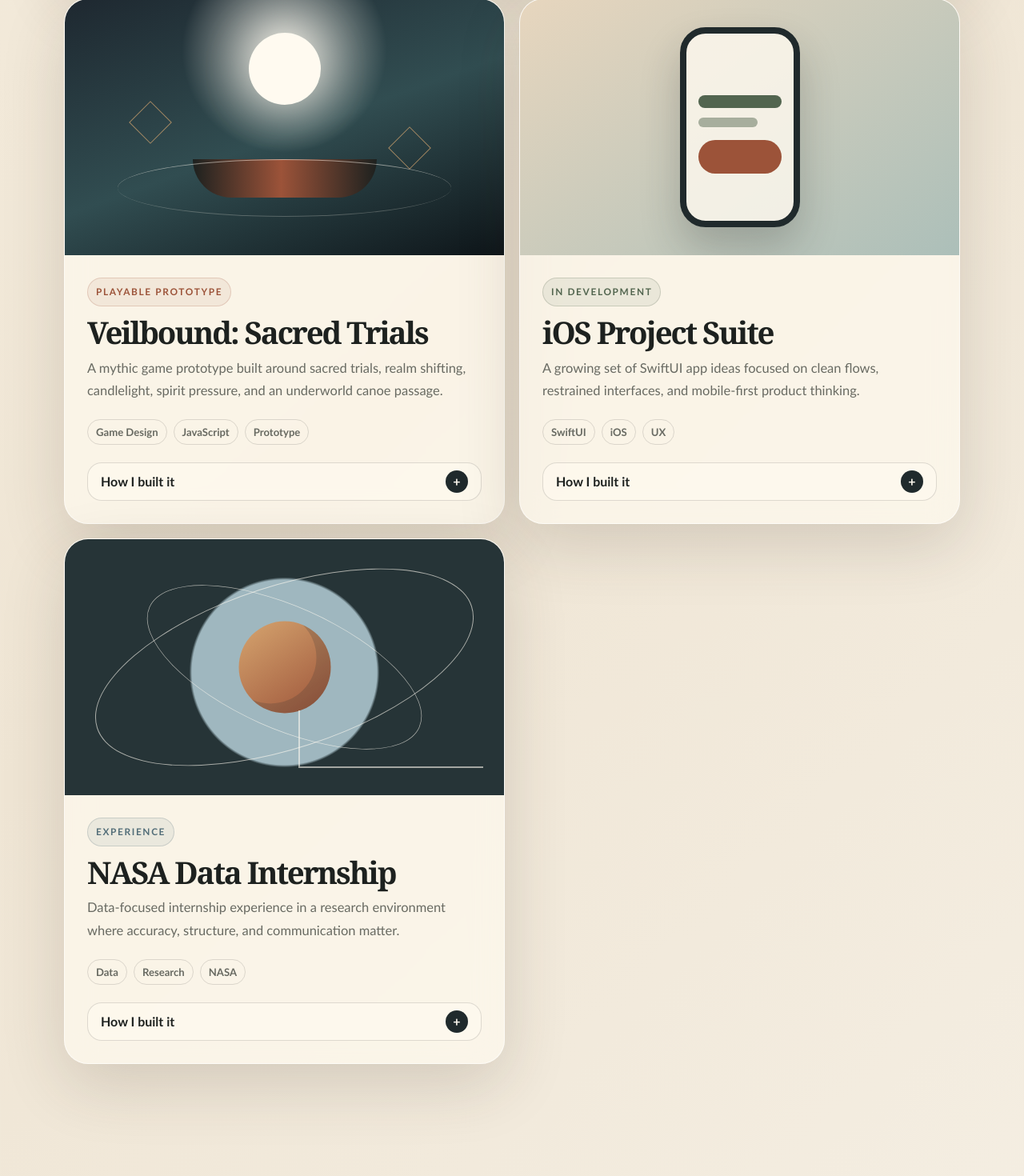
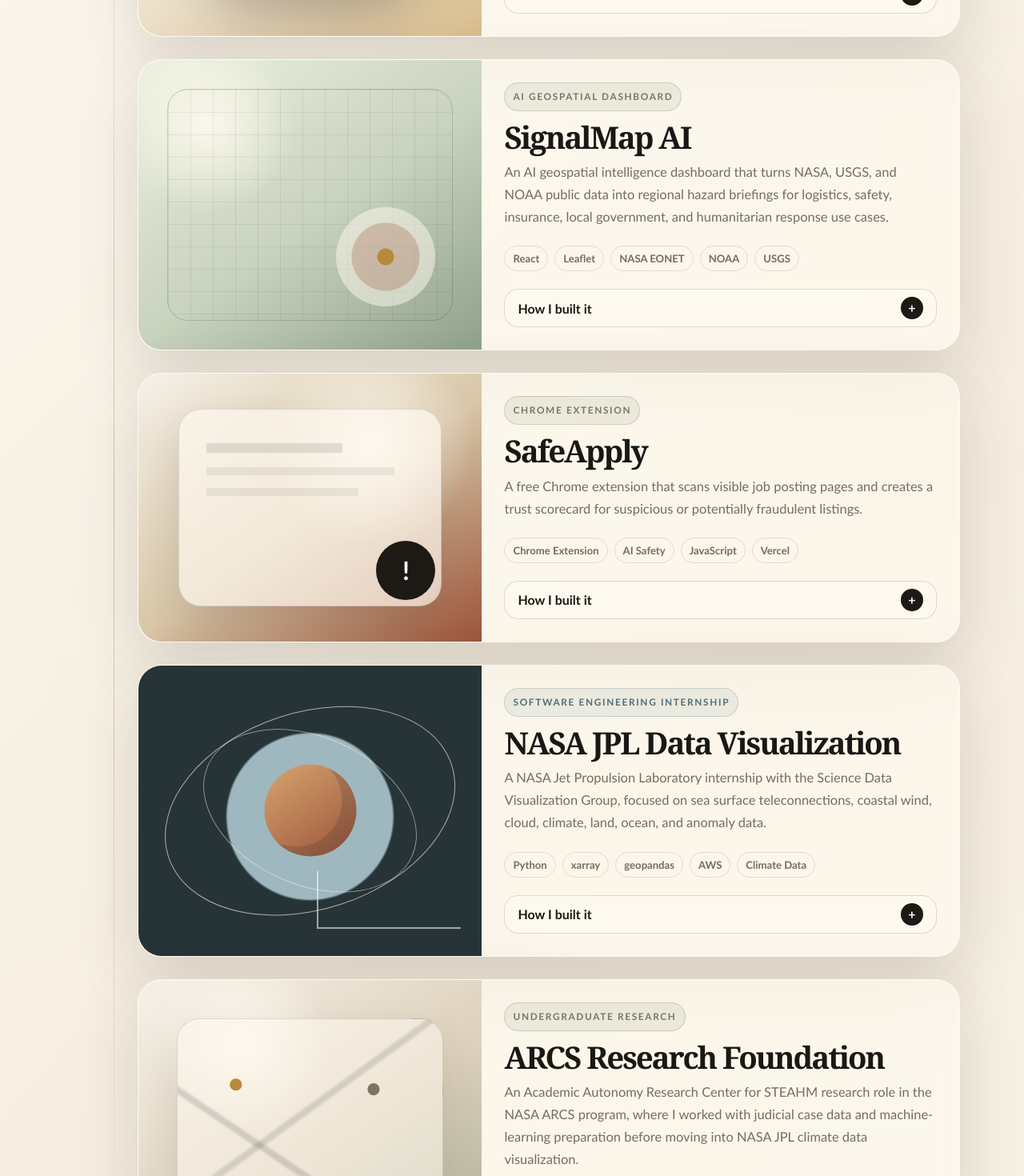
Before and after one commit to Stp155906/portfolio, a React (Vite) app: page / in a window 1280 px wide. Shown: the part 1600-3070 px from the top of the page at 80% size. Built offline with nearby package versions, Linux system fonts and the light colour scheme.

Commit message:
Refine portfolio timeline projects

```diff
--- a/src/main.jsx
+++ b/src/main.jsx
@@ -12,63 +12,91 @@
 const projects = [
   {
     title: "Castella",
+    year: "2026",
     status: "iOS MVP",
     tone: "castella",
     summary:
-      "A SwiftUI astrology app with Apple Sign-In, Firebase-backed profiles, premium subscriptions, onboarding, push alert preferences, ephemeris data, retrograde forecasts, numerology, and astrocartography tools.",
-    tags: ["SwiftUI", "Firebase", "StoreKit"],
+      "A SwiftUI mobile product prototype for personalized astronomy and ephemeris-based insights, built around a market gap I noticed in tools that have rich celestial data but weaker onboarding, interaction design, and product structure.",
+    tags: ["SwiftUI", "Firebase Auth", "Subscriptions", "Push Alerts", "Ephemeris Data"],
     link: castellaPrototypeUrl,
     linkLabel: "Open Castella web prototype",
     secondaryLink: castellaAppetizeUrl,
     secondaryLinkLabel: "Open interactive iOS demo",
     steps: [
-      "I started by shaping the product story: a cosmic companion app that makes astrology tools feel visual, modern, and personal.",
+      "I started from a market gap: many celestial-data products expose complex information, but do not always make the mobile experience clear, polished, or easy to personalize.",
       "I created an Appetize iOS demo so people can try the prototype in a browser without installing it.",
-      "I mapped the onboarding, account, birthday, premium, and alert flows before building the SwiftUI app structure.",
-      "I connected Firebase auth/profile data, Qonversion subscriptions, push-alert preferences, and astrology data services so the MVP can keep expanding.",
+      "I mapped onboarding, account, birthday, premium, alert, and data-discovery flows before building the SwiftUI app structure.",
+      "I connected Firebase auth/profile data, Qonversion subscriptions, push-alert preferences, and ephemeris-based timing data so the MVP can grow into a more complete product system.",
     ],
   },
   {
-    title: "Veilbound: Sacred Trials",
-    status: "Playable prototype",
-    tone: "veilbound",
+    title: "SignalMap AI",
+    year: "2026",
+    status: "AI Geospatial Dashboard",
+    tone: "signalmap",
     summary:
-      "A mythic game prototype built around sacred trials, realm shifting, candlelight, spirit pressure, and an underworld canoe passage.",
-    tags: ["Game Design", "JavaScript", "Prototype"],
+      "An AI geospatial intelligence dashboard that turns NASA, USGS, and NOAA public data into regional hazard briefings for logistics, safety, insurance, local government, and humanitarian response use cases.",
+    tags: ["React", "Leaflet", "NASA EONET", "NOAA", "USGS"],
+    link: "https://signalmap-ai.vercel.app/",
+    linkLabel: "Open live demo",
     steps: [
-      "I defined the core loop first: enter the trial, shift realms, collect candlelight, and survive the passage.",
-      "I prototyped the realm-shift mechanic and canoe trial so the gameplay could be tested before final assets existed.",
-      "I used atmosphere, motion, and symbolic visuals to communicate the world while the larger game direction is still forming.",
+      "I started with the decision problem: people need regional hazard information that is easier to scan, compare, and act on.",
+      "I built a live map layer with public event feeds, risk scoring, source-aware cards, and role-specific decision lenses.",
+      "I integrated NASA EONET, USGS earthquake feeds, and NOAA/NWS alerts using React, Vite, Leaflet, and Vercel.",
+      "I used AI-assisted development workflows to speed up architecture planning, implementation, and iteration.",
     ],
   },
   {
-    title: "iOS Project Suite",
-    status: "In development",
-    tone: "ios",
+    title: "SafeApply",
+    year: "2026",
+    status: "Chrome Extension",
+    tone: "safeapply",
     summary:
-      "A growing set of SwiftUI app ideas focused on clean flows, restrained interfaces, and mobile-first product thinking.",
-    tags: ["SwiftUI", "iOS", "UX"],
+      "A free Chrome extension that scans visible job posting pages and creates a trust scorecard for suspicious or potentially fraudulent listings.",
+    tags: ["Chrome Extension", "AI Safety", "JavaScript", "Vercel"],
+    link: "https://safeapply-ai.vercel.app/",
+    linkLabel: "Open live demo",
+    secondaryLink: "https://github.com/Stp155906/safeapply",
+    secondaryLinkLabel: "View GitHub repo",
     steps: [
-      "I start with the user flow and interface structure before writing production screens.",
-      "I use Figma, sketches, or rough wireframes to clarify the experience and visual direction.",
-      "I translate the design into SwiftUI components with responsive layout, animation, and reusable interaction patterns.",
+      "I focused on a real safety problem: students and early-career applicants need help spotting risky job posts before sharing personal documents.",
+      "I designed warnings around suspicious recruiter behavior, bank-detail requests, unpaid labor, resumes, and personal-document red flags.",
+      "I built the front-end and extension workflow with modern web tools, then deployed the live project with Vercel.",
     ],
   },
   {
-    title: "NASA Data Internship",
-    status: "Experience",
+    title: "NASA JPL Data Visualization",
+    year: "2022",
+    status: "Software Engineering Internship",
     tone: "data",
     summary:
-      "Data-focused internship experience in a research environment where accuracy, structure, and communication matter.",
-    tags: ["Data", "Research", "NASA"],
-    link: nasaRepoUrl,
-    linkLabel: "View internship repo",
+      "A NASA Jet Propulsion Laboratory internship with the Science Data Visualization Group, focused on sea surface teleconnections, coastal wind, cloud, climate, land, ocean, and anomaly data.",
+    tags: ["Python", "xarray", "geopandas", "AWS", "Climate Data"],
+    link: "https://github.com/sea-surface-teleconnections/jupyter-examples",
+    linkLabel: "View NASA notebook repo",
     steps: [
-      "I worked with real-world climate data and focused on making the information usable for analysis and visualization.",
-      "I organized data into clearer structures so patterns, relationships, and outputs could be easier to work with.",
-      "I learned how important cleaning, explaining, and delivering data is when other people need to trust the result.",
+      "I supported research on sea surface teleconnections and climate patterns as a NASA Fellowship software engineering intern.",
+      "I developed Python notebook tutorials for accessing Earth science data through AWS and preprocessing large climate datasets.",
+      "I built visualizations and animated representations to make complex environmental data clearer for research communication.",
+      "I explored an iOS application concept for interactive climate data visualizations and software-tool guidance.",
     ],
   },
+  {
+    title: "ARCS Research Foundation",
+    year: "2021",
+    status: "Undergraduate Research",
+    tone: "arcs",
+    summary:
+      "An Academic Autonomy Research Center for STEAHM research role in the NASA ARCS program, where I worked with judicial case data and machine-learning preparation before moving into NASA JPL climate data visualization.",
+    tags: ["Python", "Pandas", "TensorFlow", "NER", "Research"],
+    steps: [
+      "I began with research data preparation: dynamically filtering more than 40,000 California judicial cases for Named Entity Recognition workflows.",
+      "I used Python, Pandas, TensorFlow, and Google Colab to improve clarity in uneven entity distribution and case-data processing.",
+      "That research foundation helped lead into my NASA JPL internship, where I shifted from legal data preparation into climate and Earth science visualization.",
+    ],
+  },
+
+
 ];
 
 function App() {
@@ -167,28 +195,29 @@
   return (
     <section id="work" className="work-section" aria-labelledby="work-title">
       <div className="section-heading" data-reveal>
-        <p className="eyebrow">Selected work</p>
-        <h2 id="work-title">Projects with room to grow.</h2>
+        <p className="eyebrow">Build timeline</p>
+        <h2 id="work-title">A timeline of shipped prototypes, AI tools, and research work.</h2>
         <p>
-          Unfinished projects can still communicate direction. These visual placeholders describe the intended features
-          now, then can become screenshots, trailers, App Store links, or GitHub repos later.
+          This section follows the way I build: define the problem, prototype the interaction, connect the data or system,
+          and make the result easy for someone else to understand or try.
         </p>
       </div>
 
-      <div className="project-grid">
-        {projects.map((project, index) => (
-          <ProjectCard key={project.title} project={project} featured={index === 0} />
+      <div className="project-timeline">
+        {projects.map((project) => (
+          <ProjectCard key={project.title} project={project} />
         ))}
       </div>
     </section>
   );
 }
 
-function ProjectCard({ project, featured }) {
+function ProjectCard({ project }) {
   const [isOpen, setIsOpen] = useState(false);
 
   return (
-    <article className={`project-card ${featured ? "featured" : ""}`} data-reveal>
+    <article className="project-card timeline-card" data-reveal>
+      <div className="timeline-marker" aria-hidden="true">{project.year}</div>
       <ProjectVisual tone={project.tone} />
       <div className="project-copy">
         <p className={`status ${project.tone}`}>{project.status}</p>
--- a/src/styles.css
+++ b/src/styles.css
@@ -1,15 +1,15 @@
 :root {
   color-scheme: light;
-  --paper: #f6f1e8;
-  --paper-soft: #fffaf0;
-  --ink: #1d211f;
-  --muted: #686a62;
-  --line: rgba(29, 33, 31, 0.14);
-  --moss: #52654f;
-  --cedar: #9c5339;
-  --clay: #d6a56f;
-  --sky: #a9c7c6;
-  --night: #202a2c;
+  --paper: #fbf7ef;
+  --paper-soft: #fffdf7;
+  --ink: #191815;
+  --muted: #746d60;
+  --line: rgba(25, 24, 21, 0.12);
+  --moss: #7b765f;
+  --cedar: #b88a39;
+  --clay: #d8b66d;
+  --sky: #efe6d4;
+  --night: #1d1a15;
   --shadow: 0 26px 80px rgba(54, 45, 31, 0.16);
   --radius: 30px;
   --scroll: 0;
@@ -34,9 +34,9 @@
   min-height: 100vh;
   color: var(--ink);
   background:
-    radial-gradient(circle at 12% 18%, rgba(214, 165, 111, 0.35), transparent 28rem),
-    radial-gradient(circle at 85% 8%, rgba(169, 199, 198, 0.42), transparent 32rem),
-    linear-gradient(135deg, #f7f0e2 0%, #efe5d4 42%, #f9f6ef 100%);
+    radial-gradient(circle at 14% 12%, rgba(216, 182, 109, 0.22), transparent 28rem),
+    radial-gradient(circle at 82% 10%, rgba(255, 253, 247, 0.95), transparent 28rem),
+    linear-gradient(135deg, #fffdf7 0%, #f5eddf 52%, #fbf7ef 100%);
   font-family: "Avenir Next", Avenir, "Gill Sans", Candara, sans-serif;
   overflow-x: hidden;
 }
@@ -440,20 +440,51 @@
   margin-bottom: 34px;
 }
 
-.project-grid {
+.project-timeline {
+  position: relative;
   display: grid;
-  grid-template-columns: repeat(2, minmax(0, 1fr));
-  gap: 18px;
+  gap: 28px;
+}
+
+.project-timeline::before {
+  position: absolute;
+  top: 24px;
+  bottom: 24px;
+  left: 62px;
+  width: 1px;
+  content: "";
+  background: linear-gradient(to bottom, transparent, rgba(156, 83, 57, 0.34), transparent);
 }
 
 .project-card {
+  position: relative;
   display: grid;
   overflow: hidden;
 }
 
-.project-card.featured {
-  grid-column: 1 / -1;
-  grid-template-columns: minmax(0, 1.08fr) minmax(300px, 0.78fr);
+.timeline-card {
+  margin-left: 92px;
+  grid-template-columns: minmax(260px, 0.72fr) minmax(0, 1fr);
+}
+
+.timeline-marker {
+  position: absolute;
+  top: 28px;
+  left: -92px;
+  z-index: 2;
+  display: grid;
+  width: 70px;
+  height: 70px;
+  place-items: center;
+  border: 1px solid rgba(156, 83, 57, 0.2);
+  border-radius: 50%;
+  color: var(--cedar);
+  background: rgba(255, 250, 240, 0.92);
+  box-shadow: 0 18px 40px rgba(54, 45, 31, 0.12);
+  font-family: Didot, "Bodoni 72", Georgia, serif;
+  font-size: 1.08rem;
+  font-weight: 900;
+  letter-spacing: -0.04em;
 }
 
 .project-visual {
@@ -480,6 +511,14 @@
   color: #6d4c8d;
   border-color: rgba(109, 76, 141, 0.22);
   background: rgba(109, 76, 141, 0.09);
+}
+
+.status.signalmap,
+.status.safeapply,
+.status.arcs {
+  color: var(--moss);
+  border-color: rgba(82, 101, 79, 0.22);
+  background: rgba(82, 101, 79, 0.09);
 }
 
 .status.ios {
@@ -709,6 +748,98 @@
 .castella-star-two {
   right: 23%;
   bottom: 28%;
+}
+
+.signalmap-visual,
+.safeapply-visual,
+.arcs-visual {
+  background:
+    radial-gradient(circle at 20% 22%, rgba(255, 250, 240, 0.86), transparent 7rem),
+    linear-gradient(145deg, #edf1df 0%, #c8d2bd 54%, #8fa08a 100%);
+}
+
+.signalmap-visual::before {
+  position: absolute;
+  inset: 36px;
+  content: "";
+  border: 1px solid rgba(32, 42, 44, 0.18);
+  border-radius: 26px;
+  background:
+    linear-gradient(90deg, rgba(32, 42, 44, 0.08) 1px, transparent 1px),
+    linear-gradient(rgba(32, 42, 44, 0.08) 1px, transparent 1px);
+  background-size: 28px 28px;
+}
+
+.signalmap-visual::after {
+  position: absolute;
+  right: 58px;
+  bottom: 54px;
+  width: 124px;
+  height: 124px;
+  content: "";
+  border-radius: 50%;
+  background:
+    radial-gradient(circle at 50% 50%, var(--cedar) 0 10px, transparent 11px),
+    radial-gradient(circle at 50% 50%, rgba(156, 83, 57, 0.28) 0 42px, transparent 43px),
+    rgba(255, 250, 240, 0.5);
+}
+
+.safeapply-visual {
+  background:
+    radial-gradient(circle at 68% 26%, rgba(255, 250, 240, 0.88), transparent 8rem),
+    linear-gradient(145deg, #f6f1e8 0%, #d8c6a7 52%, #9c5339 100%);
+}
+
+.safeapply-visual::before {
+  position: absolute;
+  inset: 44px 50px;
+  content: "";
+  border: 1px solid rgba(32, 42, 44, 0.14);
+  border-radius: 28px;
+  background:
+    linear-gradient(rgba(32, 42, 44, 0.12) 0 0) 34px 42px / 52% 12px no-repeat,
+    linear-gradient(rgba(32, 42, 44, 0.08) 0 0) 34px 72px / 72% 10px no-repeat,
+    linear-gradient(rgba(32, 42, 44, 0.08) 0 0) 34px 98px / 58% 10px no-repeat,
+    rgba(255, 250, 240, 0.68);
+  box-shadow: 0 22px 50px rgba(54, 45, 31, 0.14);
+}
+
+.safeapply-visual::after {
+  position: absolute;
+  right: 58px;
+  bottom: 52px;
+  display: grid;
+  width: 74px;
+  height: 74px;
+  place-items: center;
+  content: "!";
+  border-radius: 50%;
+  color: var(--paper-soft);
+  background: var(--night);
+  font-size: 2rem;
+  font-weight: 900;
+}
+
+.arcs-visual {
+  background:
+    radial-gradient(circle at 30% 20%, rgba(255, 250, 240, 0.86), transparent 7rem),
+    linear-gradient(145deg, #f6f1e8 0%, #ded1bc 54%, #a2aa93 100%);
+}
+
+.arcs-visual::before {
+  position: absolute;
+  inset: 48px;
+  content: "";
+  border: 1px solid rgba(32, 42, 44, 0.14);
+  border-radius: 28px;
+  background:
+    radial-gradient(circle at 22% 28%, var(--cedar) 0 7px, transparent 8px),
+    radial-gradient(circle at 74% 30%, var(--moss) 0 7px, transparent 8px),
+    radial-gradient(circle at 52% 74%, var(--night) 0 7px, transparent 8px),
+    linear-gradient(34deg, transparent 0 38%, rgba(32, 42, 44, 0.16) 39% 40%, transparent 41%),
+    linear-gradient(144deg, transparent 0 42%, rgba(32, 42, 44, 0.14) 43% 44%, transparent 45%),
+    rgba(255, 250, 240, 0.52);
+  box-shadow: 0 22px 50px rgba(54, 45, 31, 0.12);
 }
 
 .moon {
```
